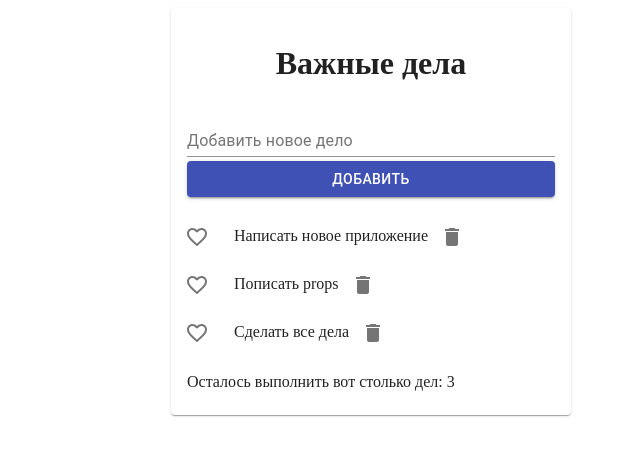
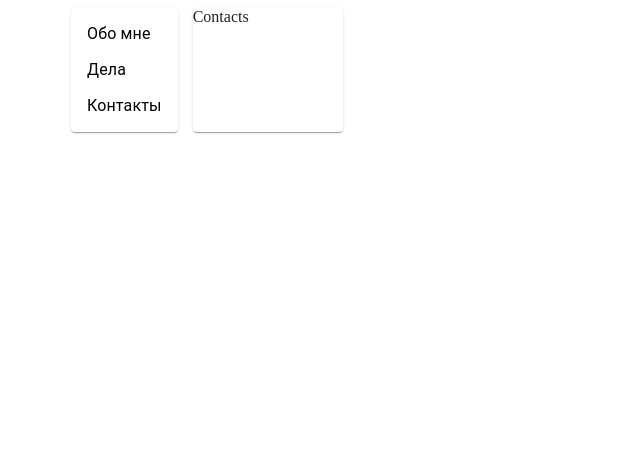
Before and after one commit to WebHeroSchool/MironovaReact, a React (Create React App) app: page /contacts in a window 1280 px wide. Shown: the top 456 px of the page, without its empty margins (269-909 px from the left). Built offline with nearby package versions, Linux system fonts and the light colour scheme.

Commit message:
React Router

```diff
--- a/package.json
+++ b/package.json
@@ -10,6 +10,7 @@
     "prop-types": "^15.7.2",
     "react": "^17.0.2",
     "react-dom": "^17.0.2",
+    "react-router-dom": "^5.2.0",
     "react-scripts": "4.0.3",
     "web-vitals": "^1.1.2"
   },
--- /dev/null
+++ b/src/components/About/About.js
@@ -0,0 +1,6 @@
+import React from "react";
+import styles from './About.module.css';
+const About = () => (
+    <div className={styles.wrap}>About</div>
+);
+export default About;
--- /dev/null
+++ b/src/components/About/About.module.css
@@ -0,0 +1,3 @@
+.wrap{
+  width: 150px;
+}
--- a/src/components/App/App.js
+++ b/src/components/App/App.js
@@ -1,81 +1,28 @@
 import React, {useState, useEffect} from 'react';
-import ItemList from '../ItemList/ItemList';
-import InputItem from '../InputItem/InputItem';
-import Footer from '../Footer/Footer';
+import {BrowserRouter as Router, Route, Link} from 'react-router-dom';
+import Card from '@material-ui/core/Card';
+import MenuList from '@material-ui/core/MenuList';
+import MenuItem from '@material-ui/core/MenuItem';
+import Todo from '../Todo/Todo';
+import About from '../About/About';
+import Contacts from '../Contacts/Contacts';
 import styles from './App.module.css';
-import Card from '@material-ui/core/Card';
-import CardContent from '@material-ui/core/CardContent';
 
-const App = () => {
-  const initialState = {
-    items: [
-      { id: 1, value: 'Написать новое приложение', isDone: false },
-      { id: 2, value: 'Пописать props', isDone: false },
-      { id: 3, value: 'Сделать все дела', isDone: false },
-    ],
-    count: 3,
-    hasError: false
-  }
-
-const [items, setItems] = useState(initialState.items);
-const [count, setCount] = useState(initialState.count);
-const [hasError, setEmpty] = useState(initialState.hasError);
-
-useEffect(() => {console.log('componentDidMount')}, []);
-useEffect(() => {console.log('componentDidUpdate')}, [items]);
-
-const onClickDone = id => {
-   const newItemList = items.map(item => {
-     const newItem = {...item};
-     if (item.id === id) {
-       newItem.isDone = !item.isDone;
-     };
-     return newItem;
-   });
-    setItems(newItemList);
- };
-
-const onClickDelete=id=>{
-		const newItems = items.filter(item=> item.id !== id);
-	  setItems(newItems);
-    setCount(count => count - 1);
-};
-
-const onClickAdd = value => {
-   if (value !== '') {
-     const newItemList = [
-       ...items,
-       {
-         value,
-         isDone: false,
-         id: count + 1
-       }
-     ];
-     setItems(newItemList);
-     setCount(count => count + 1);
-   } else {
-     setEmpty(hasError => !hasError)
-   }
- }
-
-    return (
+const App=()=>
+  (<Router>
       <div className={styles.wrap}>
-        <Card>
-          <CardContent>
-           <h1 className={styles.title}> Важные дела </h1>
-           <InputItem
-              onClickAdd={onClickAdd}
-              hasError={hasError}
-           />
-           <ItemList items={items}
-              onClickDone={onClickDone}
-              onClickDelete={onClickDelete}
-           />
-           <Footer count={count} />
-           </CardContent>
+        <Card className={styles.sidebar}>
+           <MenuList>
+              <Link to='/' className={styles.link}>  <MenuItem>Обо мне</MenuItem></Link>
+              <Link to='/todo' className={styles.link}>  <MenuItem>Дела</MenuItem></Link>
+              <Link to='/contacts' className={styles.link}>  <MenuItem>Контакты</MenuItem></Link>
+           </MenuList>
+        </Card>
+        <Card className={styles.content}>
+            <Route path='/' exact component={About}/>
+            <Route path='/todo'  component={Todo}/>
+            <Route path='/contacts'  component={Contacts}/>
         </Card>
       </div>
-      );
-
-};
-export default App;
+    </Router>);
+  export default App;
--- a/src/components/App/App.module.css
+++ b/src/components/App/App.module.css
@@ -1,6 +1,7 @@
 .wrap{
   margin: auto;
-  width: 400px;
+  width: 600px;
+  display: flex;
 }
 .title{
   font-size-adjust: none;
@@ -9,3 +10,11 @@
 font-size-adjust: initial;
   text-align: center;
 }
+.sidebar{
+  grid-area: sidebar;
+  margin-right: 15px;
+}
+.link{
+  text-decoration: none;
+  color: black;
+}
--- /dev/null
+++ b/src/components/Contacts/Contacts.js
@@ -0,0 +1,6 @@
+import React from "react";
+import styles from './Contacts.module.css';
+const Contacts = () => (
+    <div className={styles.wrap}>Contacts</div>
+);
+export default Contacts;
--- /dev/null
+++ b/src/components/Contacts/Contacts.module.css
@@ -0,0 +1,3 @@
+.wrap{
+  width: 150px;
+}
--- /dev/null
+++ b/src/components/Todo/Todo.js
@@ -0,0 +1,75 @@
+import React, {useState, useEffect} from 'react';
+import ItemList from '../ItemList/ItemList';
+import InputItem from '../InputItem/InputItem';
+import Footer from '../Footer/Footer';
+import CardContent from '@material-ui/core/CardContent';
+import styles from './todo.module.css';
+const Todo = () => {
+  const initialState = {
+    items: [
+      { id: 1, value: 'Написать новое приложение', isDone: false },
+      { id: 2, value: 'Пописать props', isDone: false },
+      { id: 3, value: 'Сделать все дела', isDone: false },
+    ],
+    count: 3,
+    hasError: false
+  }
+
+const [items, setItems] = useState(initialState.items);
+const [count, setCount] = useState(initialState.count);
+const [hasError, setEmpty] = useState(initialState.hasError);
+
+useEffect(() => {console.log('componentDidMount')}, []);
+useEffect(() => {console.log('componentDidUpdate')}, [items]);
+
+const onClickDone = id => {
+   const newItemList = items.map(item => {
+     const newItem = {...item};
+     if (item.id === id) {
+       newItem.isDone = !item.isDone;
+     };
+     return newItem;
+   });
+    setItems(newItemList);
+ };
+
+const onClickDelete=id=>{
+		const newItems = items.filter(item=> item.id !== id);
+	  setItems(newItems);
+    setCount(count => count - 1);
+};
+
+const onClickAdd = value => {
+   if (value !== '') {
+     const newItemList = [
+       ...items,
+       {
+         value,
+         isDone: false,
+         id: count + 1
+       }
+     ];
+     setItems(newItemList);
+     setCount(count => count + 1);
+   } else {
+     setEmpty(hasError => !hasError)
+   }
+ }
+
+    return (
+          <CardContent>
+           <h1 className={styles.title}> Важные дела </h1>
+           <InputItem
+              onClickAdd={onClickAdd}
+              hasError={hasError}
+           />
+           <ItemList items={items}
+              onClickDone={onClickDone}
+              onClickDelete={onClickDelete}
+           />
+           <Footer count={count} />
+           </CardContent>
+      );
+
+};
+export default Todo;
```
Also changed, not shown: src/components/Todo/todo.module.css (added), 1 other file (tests, documents, lock files or other folders).
